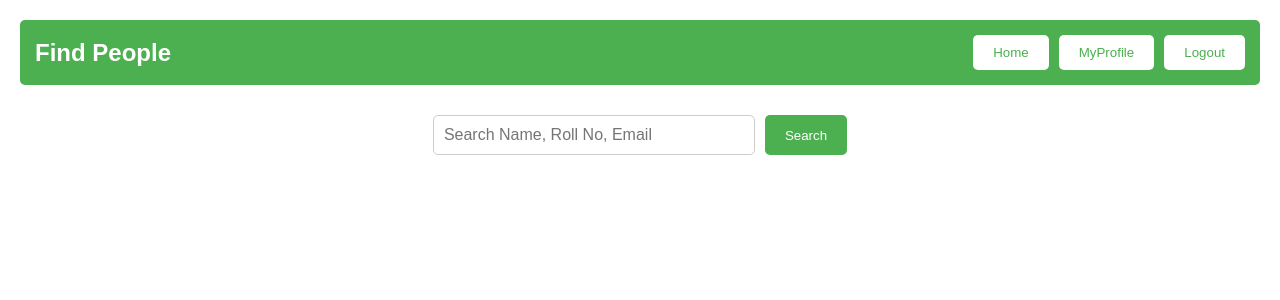
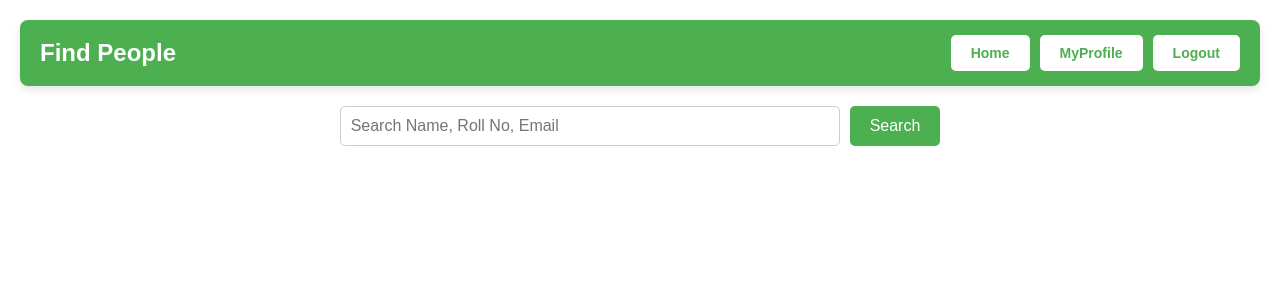
Before and after one commit to deepak728/AcadNest, a React (Create React App) app in the folder acadnest-frontend/: page / in a window 1280 px wide. Shown: the top 300 px of the page. Built offline with nearby package versions, Linux system fonts and the light colour scheme.

Commit message:
updated frontend

```diff
--- a/acadnest-frontend/src/components/SearchPage.css
+++ b/acadnest-frontend/src/components/SearchPage.css
@@ -1,26 +1,28 @@
-/* src/SearchPage.css */
-
+/* Overall search page container */
 .search-page {
   font-family: 'Arial', sans-serif;
-  margin: 20px;
+  margin: 0 auto; /* Center the page content */
+  padding: 20px; /* Add padding around the page */
+  width: 100%; /* Full width */
+  box-sizing: border-box; /* Include padding in width calculations */
 }
 
-/* Tile at the top with Find People text */
+/* Top bar container */
 .top-tile {
   display: flex;
   justify-content: space-between;
   align-items: center;
-  padding: 15px;
+  padding: 15px 20px; /* Add horizontal padding */
   background-color: #4caf50;
   color: white;
   font-size: 24px;
-  border-radius: 5px;
+  font-weight: bold;
+  border-radius: 8px;
+  box-shadow: 0 4px 8px rgba(0, 0, 0, 0.1); /* Subtle shadow for elevation */
+  margin-bottom: 20px; /* Space below the top bar */
 }
 
-.find-people {
-  font-weight: bold;
-}
-
+/* Top bar buttons */
 .top-buttons {
   display: flex;
   gap: 10px;
@@ -33,28 +35,37 @@
   border: none;
   border-radius: 5px;
   cursor: pointer;
+  font-size: 14px;
+  font-weight: bold;
 }
 
 .button:hover {
   background-color: #e7e7e7;
 }
 
-/* Search bar */
+/* Search container */
 .search-container {
-  margin-top: 30px;
   display: flex;
-  justify-content: center;
+  justify-content: center; /* Center the search bar and button */
   gap: 10px;
+  margin-top: 20px; /* Space below the top bar */
+  padding: 0 20px; /* Add horizontal padding */
+  width: 100%; /* Full width */
+  box-sizing: border-box;
 }
 
+/* Search bar styling */
 .search-bar {
+  flex: 1; /* Take up remaining space */
+  max-width: 500px; /* Limit width for readability */
   padding: 10px;
   font-size: 16px;
-  width: 300px;
+  border: 1px solid #ccc;
   border-radius: 5px;
-  border: 1px solid #ccc;
+  box-sizing: border-box;
 }
 
+/* Search button styling */
 .search-button {
   padding: 10px 20px;
   background-color: #4caf50;
@@ -62,28 +73,35 @@
   border: none;
   border-radius: 5px;
   cursor: pointer;
+  font-size: 16px;
 }
 
 .search-button:hover {
   background-color: #45a049;
 }
 
-/* Grid of students */
+/* Student tile container */
 .student-grid {
   display: grid;
-  grid-template-columns: repeat(3, 1fr);
-  gap: 20px;
+  grid-template-columns: repeat(3, 1fr); /* Always 3 columns per row */
+  gap: 20px; /* Gap between tiles */
   margin-top: 40px;
+  /* Removed fixed width */
+  padding: 0; /* No extra padding */
+  box-sizing: border-box; /* Include padding in the width calculation */
+  justify-items: stretch; /* Stretch grid items to fill available space */
 }
 
+/* Individual student tile */
 .student-tile {
   background-color: #f5f5f5;
-  padding: 20px;
+  padding: 15px; /* Adjust padding for a tighter look */
   border-radius: 10px;
-  text-align: center;
+  text-align: center; /* Center align content */
   box-shadow: 0 4px 8px rgba(0, 0, 0, 0.1);
   cursor: pointer;
   transition: transform 0.3s ease;
+  height: 200px; /* Optional: Fix the height for uniform tiles */
 }
 
 .student-tile:hover {
@@ -93,3 +111,43 @@
 .student-tile:active {
   transform: translateY(0);
 }
+
+/* Student photo */
+.student-photo {
+  width: 100px; /* Fixed width for uniformity */
+  height: 100px; /* Fixed height to maintain aspect ratio */
+  border-radius: 50%; /* Circular shape */
+  object-fit: cover; /* Ensure the image fits within bounds without distortion */
+  margin-bottom: 10px; /* Spacing below the photo */
+  display: block; /* Ensures it doesn't overflow */
+  margin-left: auto;
+  margin-right: auto; /* Center align the photo */
+}
+
+/* Student info */
+.student-info {
+  margin-top: 10px;
+}
+
+.student-info p {
+  margin: 5px 0;
+  font-size: 14px;
+  color: #333;
+}
+
+.student-info strong {
+  font-weight: bold;
+}
+
+/* Responsive adjustments */
+@media (max-width: 768px) {
+  .student-grid {
+    grid-template-columns: 1fr; /* Single column on smaller screens */
+  }
+}
+
+@media (min-width: 769px) and (max-width: 1024px) {
+  .student-grid {
+    grid-template-columns: repeat(2, 1fr); /* 2 columns for medium screens */
+  }
+}
--- a/acadnest-frontend/src/components/SearchPage.js
+++ b/acadnest-frontend/src/components/SearchPage.js
@@ -1,4 +1,5 @@
 import React, { useState } from 'react';
+import StudentList from './StudentList'; // Import the StudentList component
 import './SearchPage.css'; // Import the CSS file for styling
 
 const SearchPage = () => {
@@ -23,24 +24,35 @@ const SearchPage = () => {
     setError(null);
 
     try {
-      const response = await fetch('https://81ddfa0a-a23a-466f-b66d-cf6f700d7ccf.mock.pstmn.io/search', {
+      console.log('Sending request to backend...');
+      const response = await fetch('http://localhost:8080/people/student/search', {
         method: 'POST',
         headers: {
           'Content-Type': 'application/json',
         },
-        body: JSON.stringify({ query: searchQuery.trim() }), // Sending search query in the request body
+        body: JSON.stringify({ field: searchQuery.trim() }),
       });
+
+      console.log('Response status:', response.status);
 
       if (!response.ok) {
         throw new Error(`Error: ${response.statusText}`);
       }
 
       const data = await response.json();
+      console.log('Data received:', data);
       setStudents(data);
     } catch (err) {
+      console.error('Error:', err);
       setError(err.message);
     } finally {
       setLoading(false);
+    }
+  };
+
+  const handleKeyPress = (e) => {
+    if (e.key === 'Enter') {
+      handleSearchClick(); // Trigger search on Enter key
     }
   };
 
@@ -63,6 +75,7 @@ const SearchPage = () => {
           className="search-bar"
           value={searchQuery}
           onChange={handleSearchChange}
+          onKeyPress={handleKeyPress} // Add Enter key listener
           placeholder="Search Name, Roll No, Email"
         />
         <button className="search-button" onClick={handleSearchClick}>
@@ -75,13 +88,7 @@ const SearchPage = () => {
         {loading && <p>Loading students...</p>}
         {error && <p>Error: {error}</p>}
         {searched && !loading && !error && students.length > 0 ? (
-          students.map((student, index) => (
-            <div key={student.id} className="student-tile">
-              <h3>{student.name}</h3>
-              <p>Roll No: {student.rollno}</p>
-              <p>Email: {student.email}</p>
-            </div>
-          ))
+          <StudentList students={students} />
         ) : searched && !loading && !error ? (
           <p>No students found.</p>
         ) : null}
--- a/acadnest-frontend/src/components/StudentList.js
+++ b/acadnest-frontend/src/components/StudentList.js
@@ -1,20 +1,23 @@
-// src/components/StudentList.js
-
 import React from 'react';
 
 const StudentList = ({ students }) => {
   return (
-    <div>
-      <h2>Search Results</h2>
-      <ul>
-        {students.map((student) => (
-          <li key={student.id}>
+    <div className="student-grid">
+      {students.map((student) => (
+        <div key={student.id} className="student-tile">
+          <img
+            src={student.photo}
+            alt={`${student.name}'s photo`}
+            className="student-photo"
+          />
+          <div className="student-info">
             <p><strong>Name:</strong> {student.name}</p>
-            <p><strong>Email:</strong> {student.email}</p>
-            <p><strong>Roll Number:</strong> {student.rollNumber}</p>
-          </li>
-        ))}
-      </ul>
+            <p><strong>Roll No:</strong> {student.rollNo}</p>
+            <p><strong>Branch:</strong> {student.branch}</p>
+            <p><strong>Year:</strong> {student.year}</p>
+          </div>
+        </div>
+      ))}
     </div>
   );
 };
```
